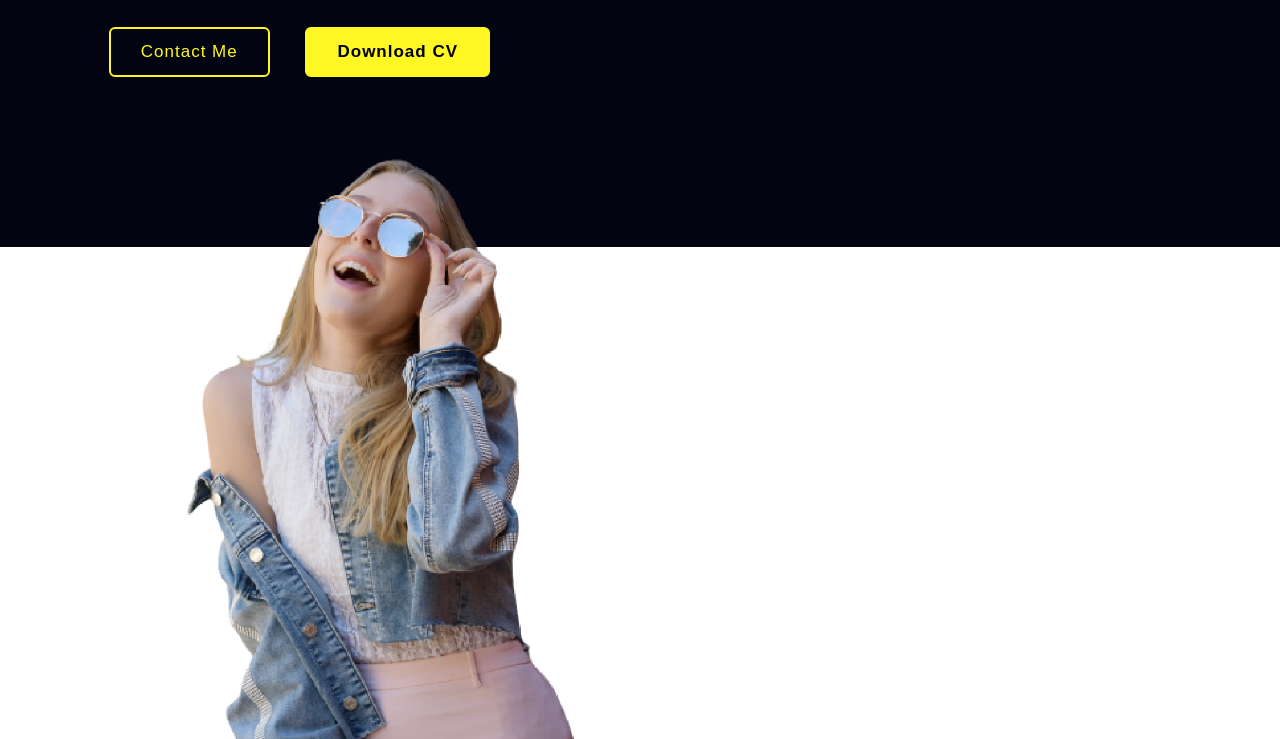
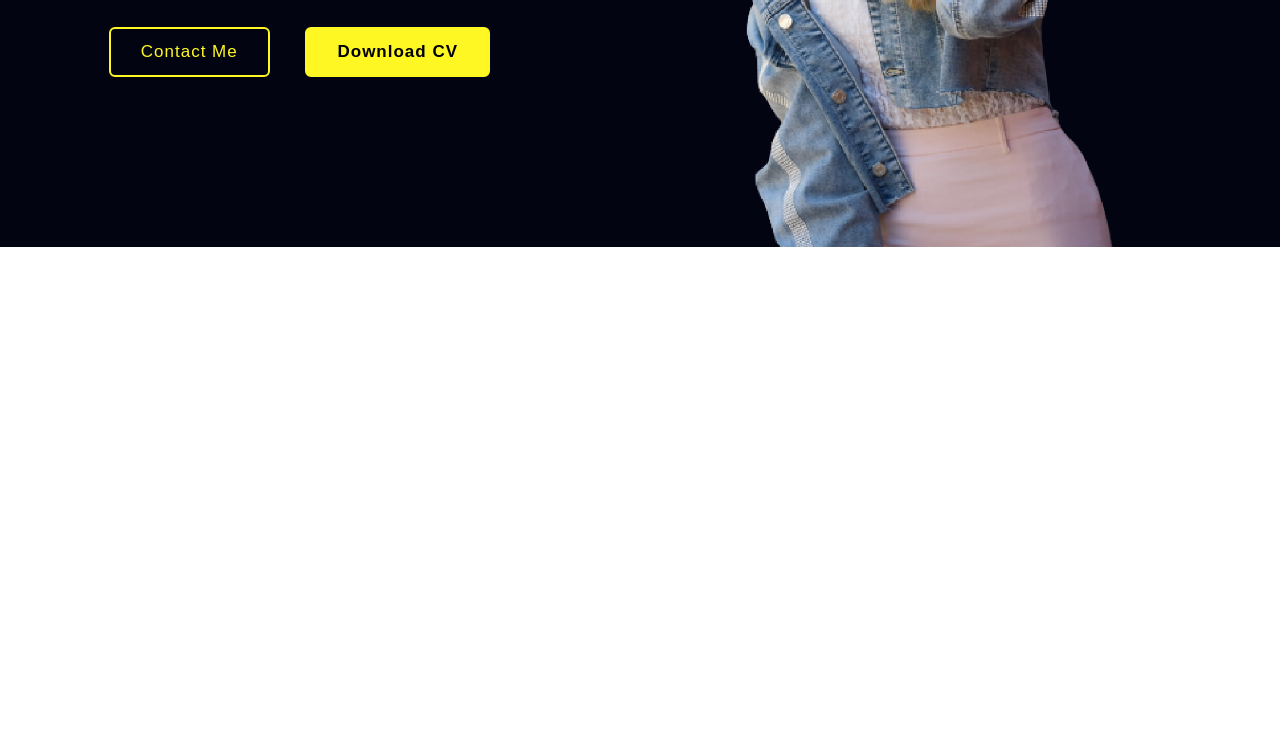
Before and after one commit to DmitryVelichko/auto-typing-website, a plain HTML site: page index.html in a window 1280 px wide. Shown: the part 553-1292 px from the top of the page. After the commit the page ends 800 px from the top, so only its background shows below. Drawn offline with Linux system fonts and the light colour scheme.

Commit message:
New commit

```diff
--- a/style.css
+++ b/style.css
@@ -87,4 +87,6 @@ nav ul li a:hover {
 .user-img {
     position: absolute;
     width: 540px;
+    right: 8%;
+    bottom: 0;
 }
```
